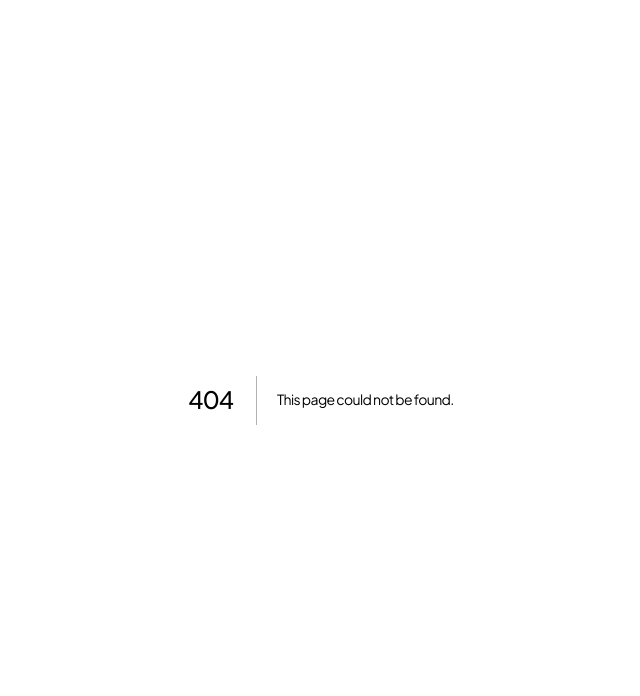
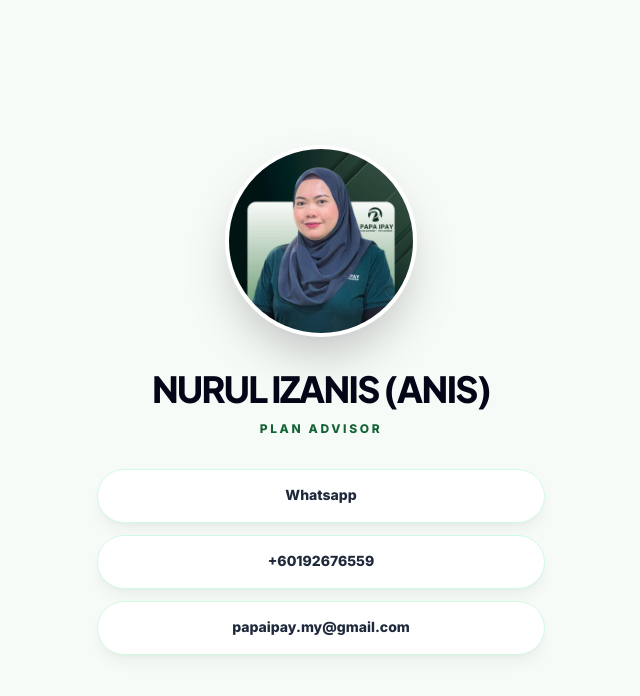
Before and after one commit to Neugens-Solution/papaipay-website, a Next.js app: page /anis in a window 1280 px wide. Before the commit this address had no page. Shown: the top 696 px of the page, without its empty margins (319-959 px from the left). Built offline with nearby package versions, Linux system fonts and the light colour scheme.

Commit message:
Add advisor profile links

```diff
--- /dev/null
+++ b/app/anis/page.tsx
@@ -0,0 +1,24 @@
+import Image from "next/image";
+
+const actions = [
+  { label: "Whatsapp", href: "https://wa.me/60192676559" },
+  { label: "+60192676559", href: "tel:+60192676559" },
+  { label: "papaipay.my@gmail.com", href: "mailto:papaipay.my@gmail.com" },
+];
+
+export default function AnisProfilePage() {
+  return (
+    <main className="flex min-h-screen items-center justify-center bg-[#f7fbf8] px-5 py-16 text-slate-950">
+      <section className="w-full max-w-md text-center">
+        <div className="mx-auto h-40 w-40 overflow-hidden rounded-full border-4 border-white bg-white shadow-2xl shadow-emerald-950/12 md:h-48 md:w-48">
+          <Image src="/nurul-izanis.jpg" alt="NURUL IZANIS (ANIS)" width={240} height={240} priority className="h-full w-full object-cover object-top" />
+        </div>
+        <h1 className="mt-8 text-3xl font-extrabold leading-tight tracking-[-0.045em] md:text-4xl">NURUL IZANIS (ANIS)</h1>
+        <p className="mt-3 text-xs font-extrabold uppercase tracking-[0.22em] text-brand-700">PLAN ADVISOR</p>
+        <div className="mt-8 grid gap-3">
+          {actions.map((action) => <a key={action.href} href={action.href} className="rounded-full border border-emerald-100 bg-white px-6 py-4 text-sm font-extrabold text-slate-800 shadow-lg shadow-emerald-950/5 transition hover:-translate-y-0.5 hover:border-brand-700/30 hover:text-brand-700">{action.label}</a>)}
+        </div>
+      </section>
+    </main>
+  );
+}
--- /dev/null
+++ b/app/kakros/page.tsx
@@ -0,0 +1,24 @@
+import Image from "next/image";
+
+const actions = [
+  { label: "Whatsapp", href: "https://wa.me/60182455745" },
+  { label: "+60182455745", href: "tel:+60182455745" },
+  { label: "papaipay.my@gmail.com", href: "mailto:papaipay.my@gmail.com" },
+];
+
+export default function KakRosProfilePage() {
+  return (
+    <main className="flex min-h-screen items-center justify-center bg-[#f7fbf8] px-5 py-16 text-slate-950">
+      <section className="w-full max-w-md text-center">
+        <div className="mx-auto h-40 w-40 overflow-hidden rounded-full border-4 border-white bg-white shadow-2xl shadow-emerald-950/12 md:h-48 md:w-48">
+          <Image src="/faten.jpg" alt="KAK ROS (FATEN)" width={240} height={240} priority className="h-full w-full object-cover object-top" />
+        </div>
+        <h1 className="mt-8 text-3xl font-extrabold leading-tight tracking-[-0.045em] md:text-4xl">KAK ROS (FATEN)</h1>
+        <p className="mt-3 text-xs font-extrabold uppercase tracking-[0.22em] text-brand-700">PLAN ADVISOR</p>
+        <div className="mt-8 grid gap-3">
+          {actions.map((action) => <a key={action.href} href={action.href} className="rounded-full border border-emerald-100 bg-white px-6 py-4 text-sm font-extrabold text-slate-800 shadow-lg shadow-emerald-950/5 transition hover:-translate-y-0.5 hover:border-brand-700/30 hover:text-brand-700">{action.label}</a>)}
+        </div>
+      </section>
+    </main>
+  );
+}
--- a/app/team/page.tsx
+++ b/app/team/page.tsx
@@ -20,7 +20,7 @@ const socialLinks = [
 const leadershipTeam = [
   { name: "VICKI O", role: "Manager", quote: "Learn & Live", image: "/vicky-o.jpg" },
   { name: "KENNETH", role: "Pay Advisor", quote: "Lead With Purpose", image: "/kenneth.jpg" },
-  { name: "NURUL IZANIS (ANIS)", role: "Team Leader", quote: "Ex-Banker", image: "/nurul-izanis.jpg" },
+  { name: "NURUL IZANIS (ANIS)", role: "Team Leader", quote: "Ex-Banker", image: "/nurul-izanis.jpg", href: "/anis" },
   { name: "BRYAN", role: "Team Leader", quote: "You Only Live Once", image: "/bryan.jpg" },
 ];
 
@@ -29,7 +29,7 @@ const advisoryTeam = [
   { name: "MANDY", role: "Plan Advisor", quote: "Professional & Problem Solve", image: "/mandy.jpg" },
   { name: "YI JUN", role: "Plan Advisor", quote: "Everything in Professional", image: "/yi-jun.jpg" },
   { name: "ASHIKIN", role: "Plan Advisor", quote: "Keep Moving Forward", image: "/ashikin.jpg" },
-  { name: "FATEN", role: "Plan Advisor", quote: "Positive Vibe", image: "/faten.jpg" },
+  { name: "FATEN", role: "Plan Advisor", quote: "Positive Vibe", image: "/faten.jpg", href: "/kakros" },
   { name: "NURUL", role: "Plan Advisor", quote: "Embrace Your Journey", image: "/nurul.jpg" },
   { name: "ALEX", role: "Plan Advisor", quote: "Focus and Win", image: "/alex.jpg" },
   { name: "SYAHYRAN", role: "Plan Advisor", quote: "Calm, Principled, Mysterious", image: "/shahyran.jpg" },
@@ -47,7 +47,7 @@ const networkStats = [
   ["10+", "Years Experience"],
   ["80+", "Financial Advisors"],
   ["16,000+", "Customers Served"],
-  ["Hundreds of Millions", "Assets Under Advisory"],
+  ["RM450 Mil", "Assets Under Advisory"],
 ];
 
 function BrandLogo({ dark = false }: { dark?: boolean }) {
@@ -94,8 +94,14 @@ function SectionHeading({ eyebrow, title, description, light = false }: { eyebro
   return <div className="mx-auto max-w-3xl text-center">{eyebrow && <p className={`text-xs font-extrabold uppercase tracking-[0.28em] ${light ? "text-[#d6b95f]" : "text-brand-700"}`}>{eyebrow}</p>}<h2 className={`mt-4 text-3xl font-extrabold leading-[1.04] tracking-[-0.045em] md:text-5xl ${light ? "text-white" : "text-slate-950"}`}>{title}</h2><p className={`mt-5 text-base leading-8 md:text-lg ${light ? "text-white/72" : "text-slate-600"}`}>{description}</p></div>;
 }
 
-function TeamCard({ member, featured = false }: { member: { name: string; role: string; quote: string; image: string }; featured?: boolean }) {
-  return <article className={`group overflow-hidden rounded-[1.75rem] border border-emerald-100 bg-white shadow-xl shadow-emerald-950/5 transition duration-300 hover:-translate-y-1 hover:border-brand-700/25 hover:shadow-2xl hover:shadow-emerald-950/12 ${featured ? "md:rounded-[2rem]" : ""}`}><div className="relative aspect-[4/5] overflow-hidden bg-[#edf6f0]"><Image src={member.image} alt={member.name} fill sizes={featured ? "(min-width: 1024px) 25vw, (min-width: 768px) 50vw, 100vw" : "(min-width: 1024px) 20vw, (min-width: 640px) 50vw, 100vw"} className="object-cover object-top transition duration-500 group-hover:scale-105" /></div><div className={featured ? "p-7" : "p-6"}><div className="mb-5 h-1 w-12 rounded-full bg-[#d6b95f]" /><h3 className={`font-extrabold leading-tight tracking-[-0.04em] text-slate-950 ${featured ? "text-2xl" : "text-xl"}`}>{member.name}</h3><p className="mt-2 text-xs font-extrabold uppercase tracking-[0.18em] text-brand-700">{member.role}</p><p className="mt-4 text-sm italic leading-6 text-slate-500">&ldquo;{member.quote}&rdquo;</p></div></article>;
+function TeamCard({ member, featured = false }: { member: { name: string; role: string; quote: string; image: string; href?: string }; featured?: boolean }) {
+  const cardContent = <><div className="relative aspect-[4/5] overflow-hidden bg-[#edf6f0]"><Image src={member.image} alt={member.name} fill sizes={featured ? "(min-width: 1024px) 25vw, (min-width: 768px) 50vw, 100vw" : "(min-width: 1024px) 20vw, (min-width: 640px) 50vw, 100vw"} className="object-cover object-top transition duration-500 group-hover:scale-105" /></div><div className={featured ? "p-7" : "p-6"}><div className="mb-5 h-1 w-12 rounded-full bg-[#d6b95f]" /><h3 className={`font-extrabold leading-tight tracking-[-0.04em] text-slate-950 ${featured ? "text-2xl" : "text-xl"}`}>{member.name}</h3><p className="mt-2 text-xs font-extrabold uppercase tracking-[0.18em] text-brand-700">{member.role}</p><p className="mt-4 text-sm italic leading-6 text-slate-500">&ldquo;{member.quote}&rdquo;</p>{member.href && <span className="mt-5 inline-flex rounded-full border border-brand-700/15 bg-brand-50 px-4 py-2 text-[11px] font-extrabold uppercase tracking-[0.14em] text-brand-700 transition group-hover:border-brand-700/35 group-hover:bg-brand-700 group-hover:text-white">View Profile</span>}</div></>;
+
+  if (member.href) {
+    return <a href={member.href} className={`group block cursor-pointer overflow-hidden rounded-[1.75rem] border border-emerald-100 bg-white shadow-xl shadow-emerald-950/5 transition duration-300 hover:-translate-y-1.5 hover:border-brand-700/35 hover:shadow-2xl hover:shadow-emerald-950/15 focus:outline-none focus:ring-4 focus:ring-brand-700/15 ${featured ? "md:rounded-[2rem]" : ""}`}>{cardContent}</a>;
+  }
+
+  return <article className={`group overflow-hidden rounded-[1.75rem] border border-emerald-100 bg-white shadow-xl shadow-emerald-950/5 transition duration-300 hover:-translate-y-1 hover:border-brand-700/25 hover:shadow-2xl hover:shadow-emerald-950/12 ${featured ? "md:rounded-[2rem]" : ""}`}>{cardContent}</article>;
 }
 
 export default function TeamPage() {
```
